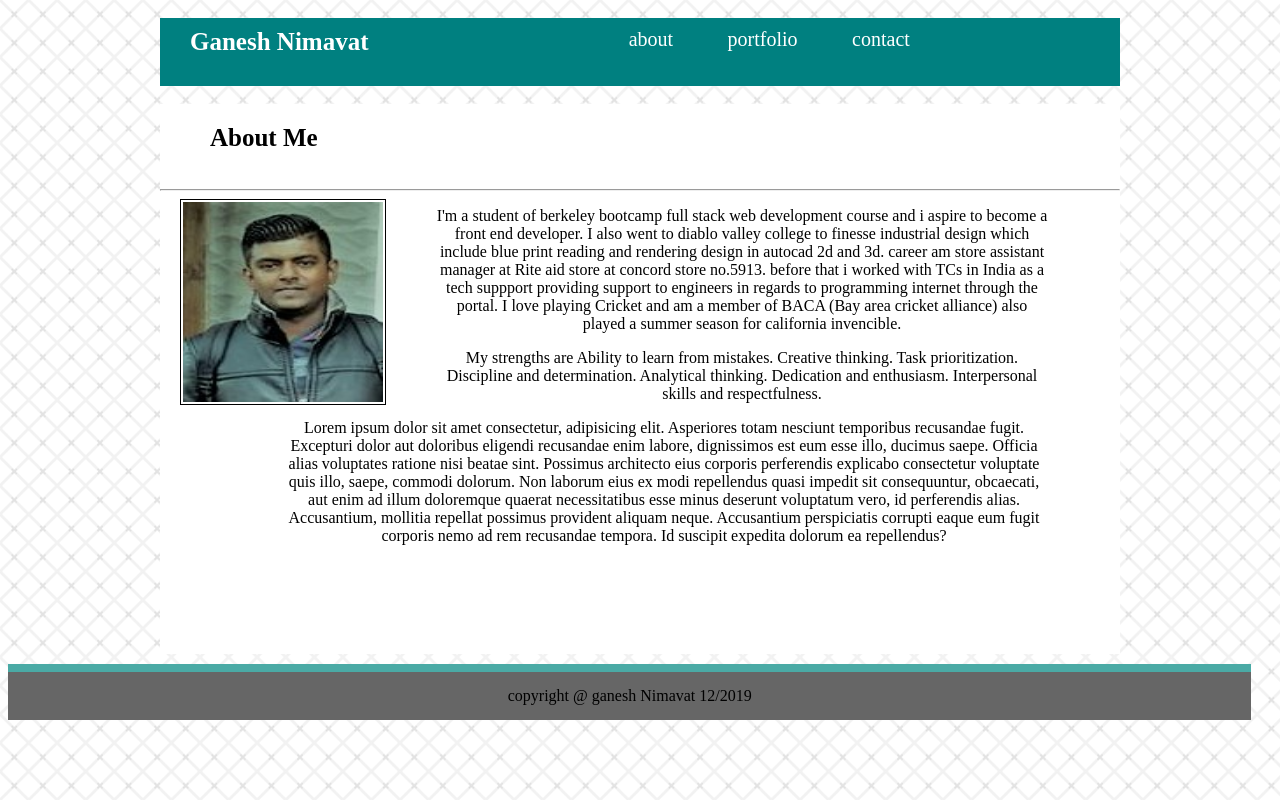
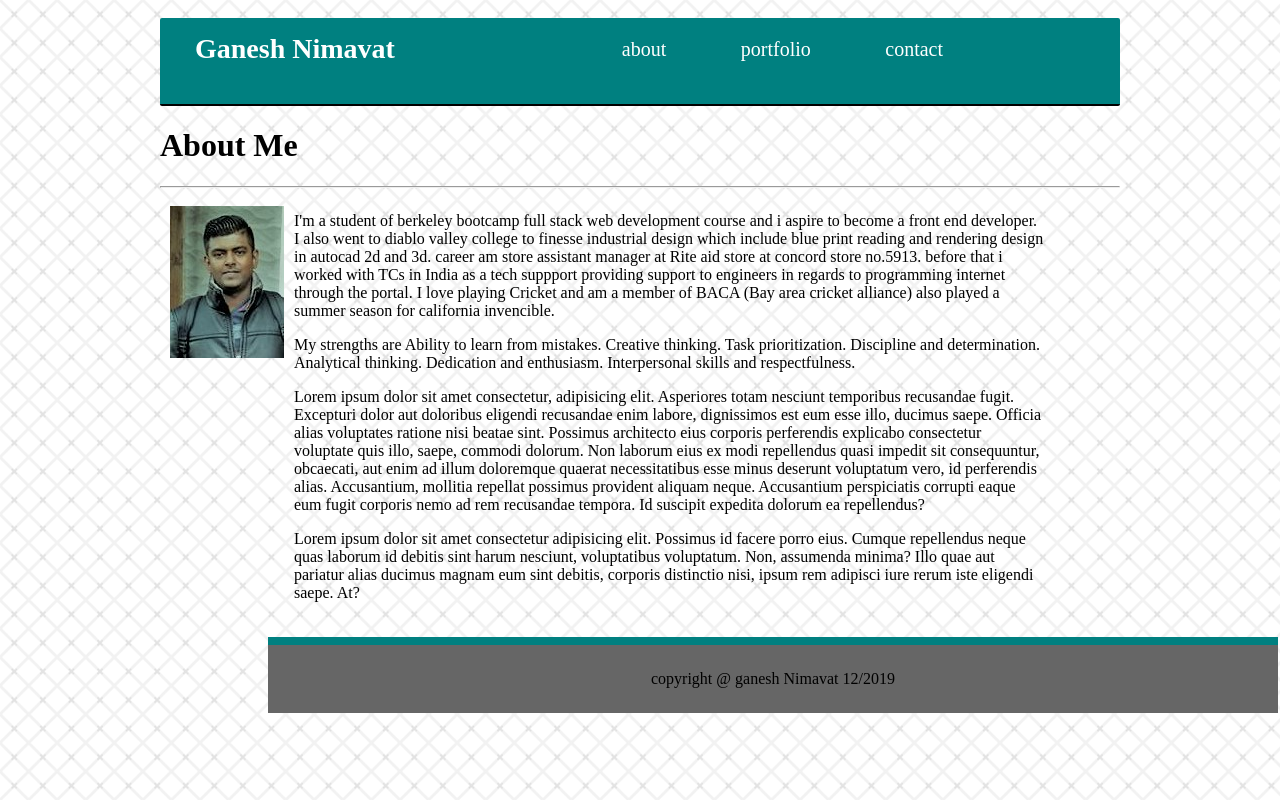
Before and after one commit to Gannim1986/homeworkweek1, a plain HTML site: page index.html in a window 1280 px wide. Drawn offline with Linux system fonts and the light colour scheme.

Commit message:
made changes to style.css

```diff
--- a/index.html
+++ b/index.html
@@ -17,11 +17,11 @@
             <div class="nav-bar">
                 <ul>
                     <li>
-                        <a href="new.about">about</a>
+                        <a href="./index.html">about</a>
                     </li>
-                    <li><a href="new.port">portfolio</a>
+                    <li><a href="./portfolio.html">portfolio</a>
                     </li>
-                   <li> <a href="new.contact">contact</a>
+                   <li> <a href="./contact.html">contact</a>
                 </li>
 
                 </ul>
@@ -56,13 +56,14 @@
                 Dedication and enthusiasm.
                 Interpersonal skills and respectfulness.</p>
                 <p>Lorem ipsum dolor sit amet consectetur, adipisicing elit. Asperiores totam nesciunt temporibus recusandae fugit. Excepturi dolor aut doloribus eligendi recusandae enim labore, dignissimos est eum esse illo, ducimus saepe. Officia alias voluptates ratione nisi beatae sint. Possimus architecto eius corporis perferendis explicabo consectetur voluptate quis illo, saepe, commodi dolorum. Non laborum eius ex modi repellendus quasi impedit sit consequuntur, obcaecati, aut enim ad illum doloremque quaerat necessitatibus esse minus deserunt voluptatum vero, id perferendis alias. Accusantium, mollitia repellat possimus provident aliquam neque. Accusantium perspiciatis corrupti eaque eum fugit corporis nemo ad rem recusandae tempora. Id suscipit expedita dolorum ea repellendus?</p>
+                <p>Lorem ipsum dolor sit amet consectetur adipisicing elit. Possimus id facere porro eius. Cumque repellendus neque quas laborum id debitis sint harum nesciunt, voluptatibus voluptatum. Non, assumenda minima? Illo quae aut pariatur alias ducimus magnam eum sint debitis, corporis distinctio nisi, ipsum rem adipisci iure rerum iste eligendi saepe. At?</p>
         </div>
 
     </div>
 
 
 
-    </div>
+
 
     <footer>
                 copyright @ ganesh Nimavat 12/2019
@@ -70,4 +71,4 @@
     </footer>
 
 </body>
-</html
+</html>
--- a/style.css
+++ b/style.css
@@ -1,156 +1,94 @@
-header{
-  background-color:teal;
-  color: white;
-/* margin-top: 10px; */
-width: 960px;
-margin: 0 auto;
+header {
+    background-color: teal;
+    color: white;
+    width: 960px;
+    margin: 0 auto;
+    border-bottom: black 2px solid;
+    border-radius:2px ;
+}
 
+body{
+    background-image: url(assets/image/background-image.png);
 }
 
 .container{
-    background-color: white;
+     /* border: white; */
+     /* background-color: white; */
+     text-decoration: none;
+     margin: 0 auto;
+     width: 960px;
+     height: 500px;
+}
 
-    border: #dddddd;
-    text-decoration: none;
+.para{
+    display: inline-block;
+
+    position: absolute;
+
+    width: 750px;
     margin: 0 auto;
-    width: 960px;
-    clear: none;
-    height: 550px;
-
 
 
 }
 
-.profile-name {
-    font-size: 35px;
-  }
-
-
-body {
-    background-image: url(assets/image/background-image.png);
-}
-.para{
-    font-size: #777777;
-    width: 80%;
-    margin-left: 120px;
-    text-align: center;
-    /* display: inline-block; */
-
-
-    /* position: absolute; */
+.profile-image{
+    margin: 10px;
+    margin-top: 10px;
 
 }
 
-.profile-name h1{
-    font-size: 25px;
+.profile-name h1 {
+    font-size: 28px;
     font-weight: bold;
-
     float: left;
-    padding: 10px;
-    margin: 0px 10px 15px 20px;
-
-}
-.about-me{
-    margin-left: 30px;
-    top: 30px;
-    padding: 20px;
-    /* float: left; */
-    font-size: 25px;
-    font-weight: bolder;
-
-}
-.profile-image{
-    float: left;
-    width: 200px;
-    height: 200px;
-    border: 1px solid;
-    padding: 2px;
-    margin-left: 20px;
-    margin-right: 50px;
+    padding: 10px 10px 5px 15px;
+    margin: 5px 10px 15px 20px;
 }
 
 .nav-bar{
     margin: 0 auto;
+    font-size: 18px;
+    text-align: center;
+}
 
-    font-size: 18px;
-    /* float: right; */
-    /* padding-bottom: 40px; */
-    text-align: center;
-
-}
 .nav-bar li :hover{
     background-color: black;
     color: chartreuse;
 }
 
-.nav-bar a{
-
-    padding: 10px;
-    margin-left: 20px;
-    margin-bottom: 20px;
+.nav-bar a {
+    padding: 0px;
+    margin: 20px;
+    margin-left: 40px;
     text-decoration: none;
     float: right;
     font-size: 20px;
     color: white;
 
-
 }
 
-.nav-bar li {
+.nav-bar li{
     display: inline-block;
     margin: 0 auto;
     padding-left: 10px;
 }
 
 footer{
-    border-top: #4aaaa5 8px solid ;
-    width: 96%;
-    /* float: none; */
+    border-top: teal 8px solid;
+    width: 960px;
     margin-top: 10px;
-    background-color:#666666;
-    padding: 15px;
+    margin-left: 260px;
+    background-color: #666666;
+    padding: 25px;
     text-align: center;
-    /* position: relative;  */
-
 }
-
-/* .clearfix{
-    content: ;
-    clear: both;
-    display: table;
-}     */
 
 #Name,
 #Email,
-#Message {
+#Message{
     width: 960px;
 }
 
 #Message {
-    height: 250px;
+    height: 200px;
 }
-
-#Submit {
-    cursor: pointer;
-    background-color: teal;
-    color: white;
-    width: 250px;
-    bottom: 40px;
-    padding: 16px 32px;
-    margin: 4px 2px;
-    text-align: center;
-    position: relative;
-    text-decoration: none;
-}
-
-
-
-/* .image-2 {
-    width: 200px;
-    height: 200px;
-    float: left;
-    position: relative;
-    /* left: 350px;
-    bottom: 625px; */
-
-} */
```
Also changed, not shown: contact.html (+5 -4 lines), portfolio.html (+5 -5 lines).
